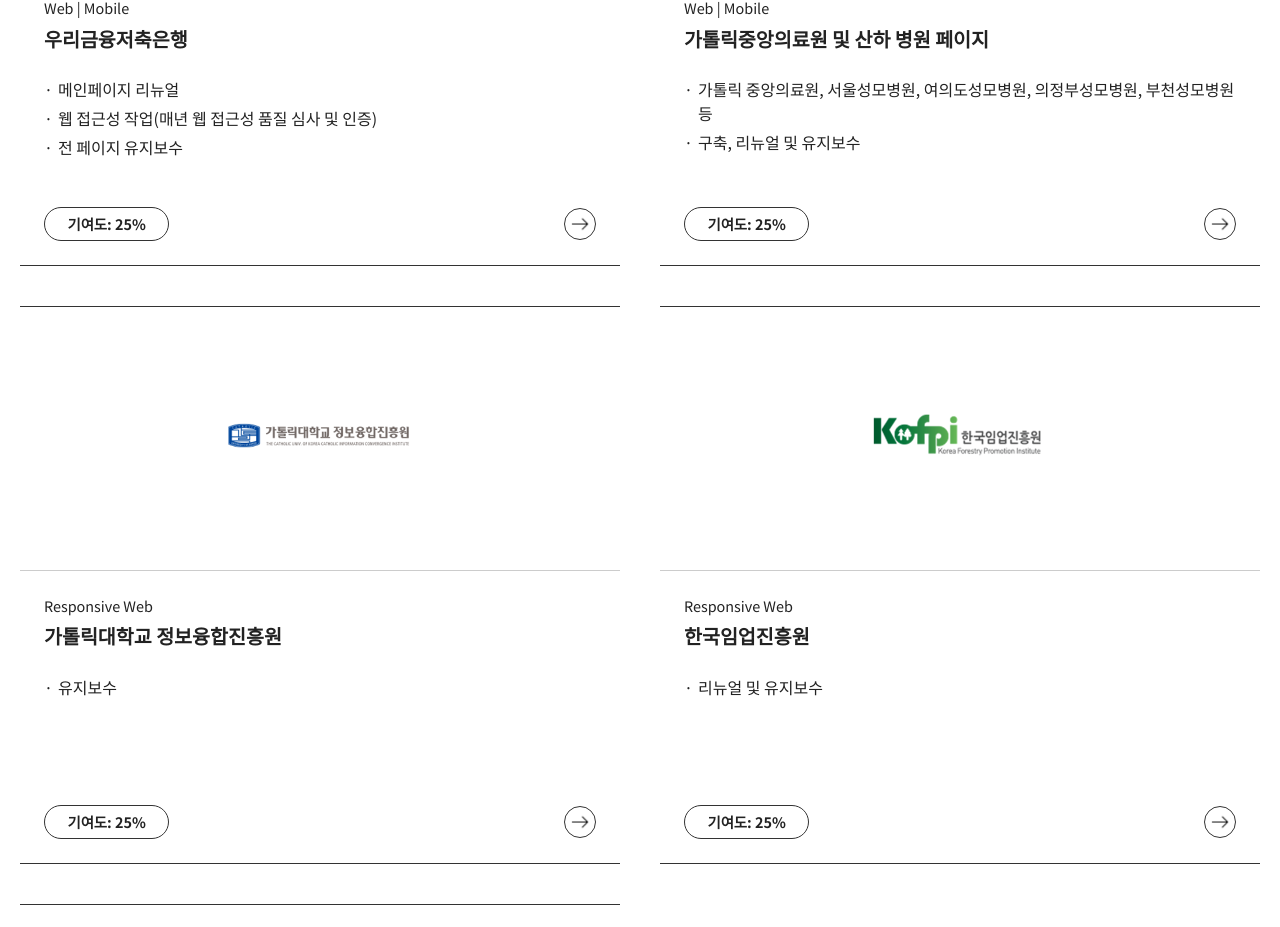
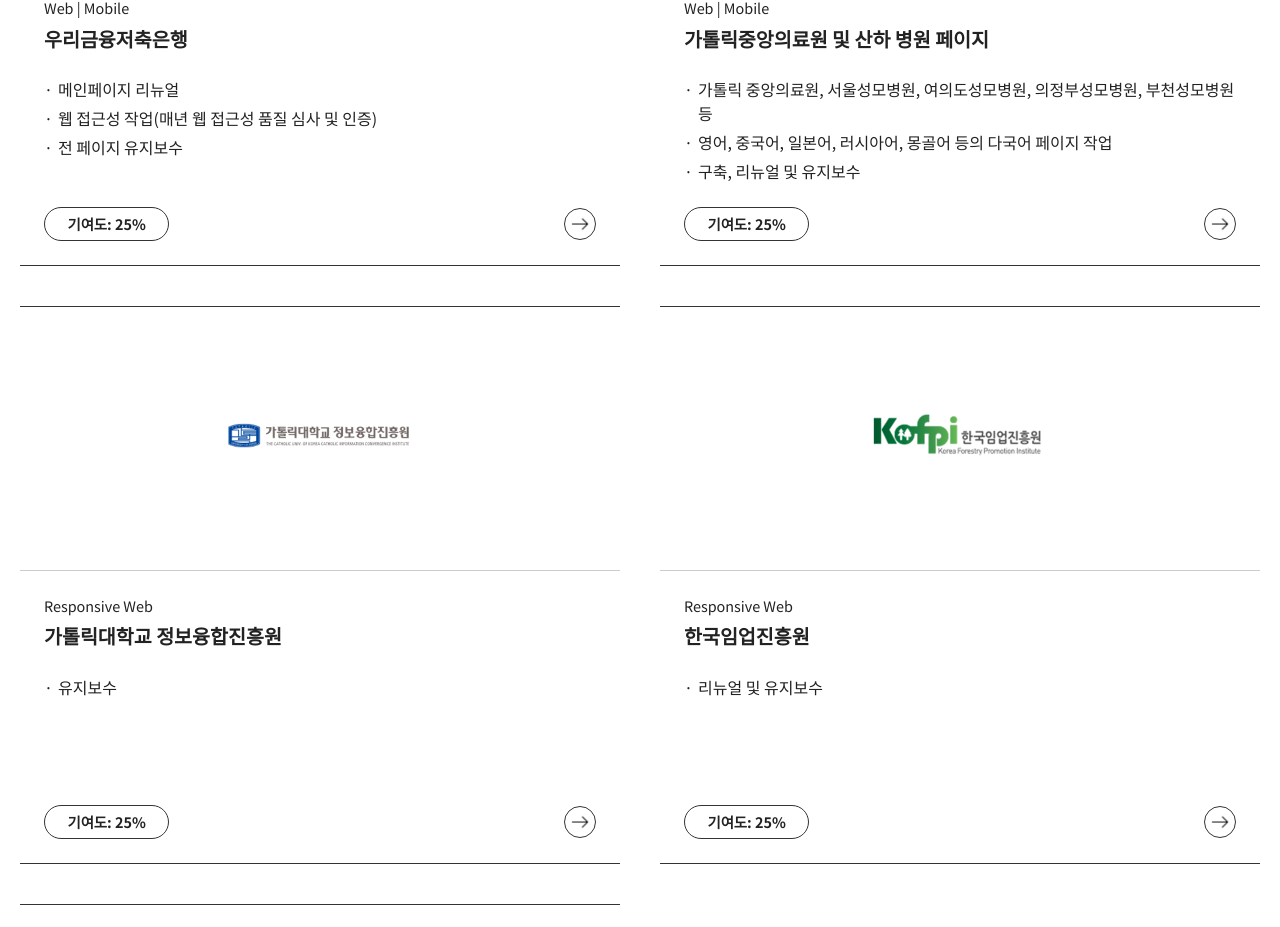
Before and after one commit to gayeongbusiness24/gayeongbusiness24.github.io, a Vue app: page / in a window 1280 px wide. Shown: the part 3578-4505 px from the top of the page. Built offline with nearby package versions, Linux system fonts and the light colour scheme; a web font is replaced by a local one.

Commit message:
works 추가

```diff
--- a/src/App.vue
+++ b/src/App.vue
@@ -278,6 +278,7 @@ const worksList = ref([
         title: '가톨릭중앙의료원 및 산하 병원 페이지',
         desc: [
             '가톨릭 중앙의료원, 서울성모병원, 여의도성모병원, 의정부성모병원, 부천성모병원 등',
+            '영어, 중국어, 일본어, 러시아어, 몽골어 등의 다국어 페이지 작업',
             '구축, 리뉴얼 및 유지보수'
         ],
         link: 'https://www.cmc.or.kr/main.main.sp',
```
